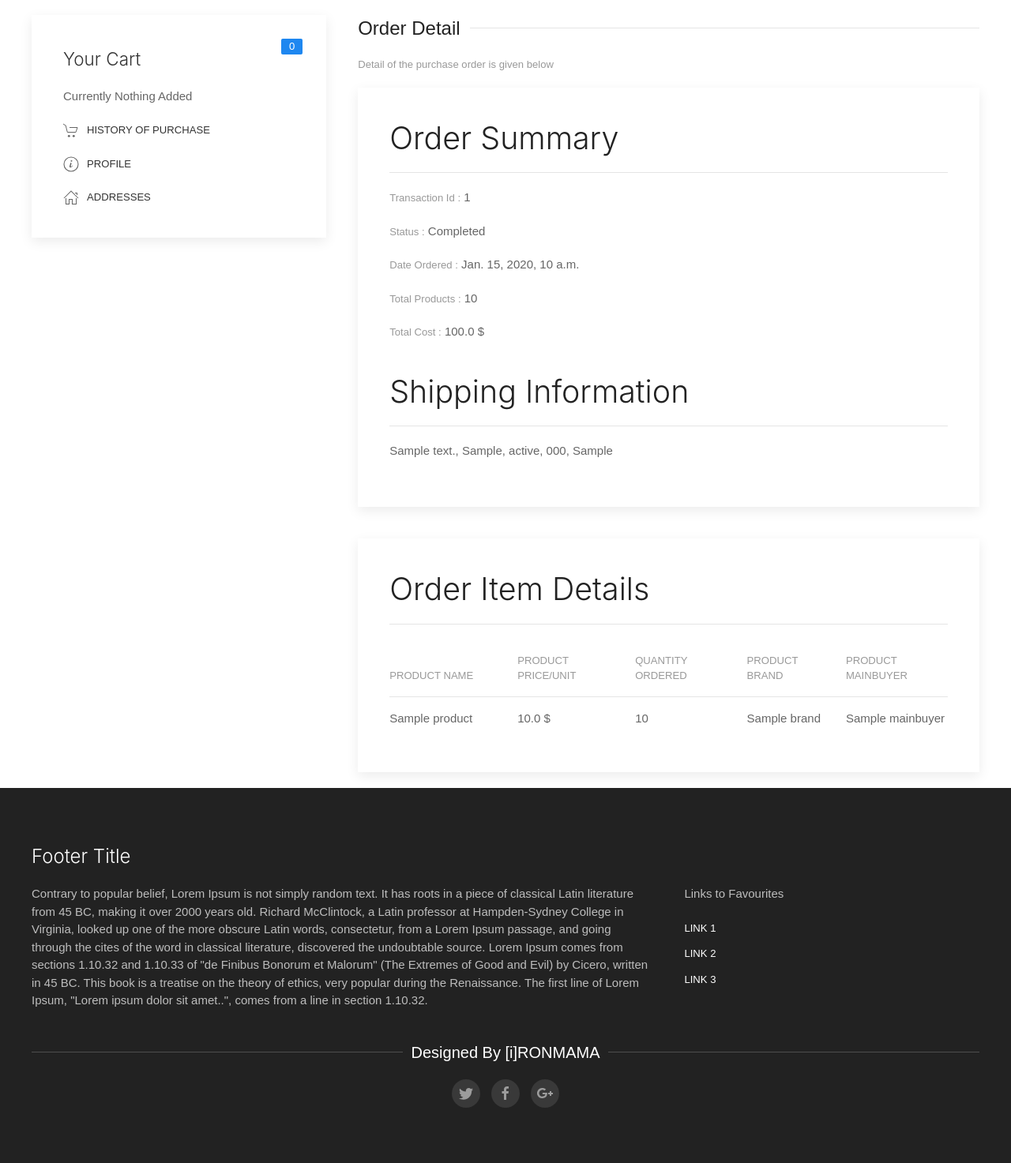
After one commit to hmahmud01/greenotex-server, a Django app: page /orderdetail/1/ in a window 1280 px wide. The commit adds this page. Shown: the part 381-1854 px from the top of the page at 79% size. Run offline with Django 3.2, Linux system fonts and the light colour scheme; tables that the repository leaves empty hold one stand-in row (values such as "Sample post").

Commit message:
order listing complete

```diff
--- a/ecommerce/models.py
+++ b/ecommerce/models.py
@@ -143,6 +143,7 @@ class ShippingAddress(models.Model):
     city = models.CharField(max_length=200, null=True)
     state= models.CharField(max_length=200, null=True)
     zipcode = models.CharField(max_length=200, null=True)
+    country = models.CharField(max_length=32, null=True)
     date_added = models.DateTimeField(auto_now_add=True)
 
     def __str__(self):
--- a/ecommerce/templates/addresses.html
+++ b/ecommerce/templates/addresses.html
@@ -5,7 +5,7 @@
 <div class="uk-height-medium uk-flex uk-flex-center uk-flex-middle uk-background-cover uk-light"
 data-src="/static/img/banner.jpg"
 data-sizes="(min-width: 650px) 650px, 100vw" uk-img>
-    <h1>Products</h1>
+    <h1>Addresses</h1>
 </div>
 
 
--- a/ecommerce/templates/base_admin.html
+++ b/ecommerce/templates/base_admin.html
@@ -94,6 +94,7 @@
 
     <script src="/static/js/uikit.min.js"></script>
     <script src="/static/js/uikit-icons.min.js"></script>
+    <script src="https://code.jquery.com/jquery-3.3.1.min.js"></script>
     {% block extrascripts %}
     {% endblock %}
 </body>
--- a/ecommerce/templates/index.html
+++ b/ecommerce/templates/index.html
@@ -16,7 +16,7 @@ data-sizes="(min-width: 650px) 650px, 100vw" uk-img>
                 <div class="uk-card-badge uk-label">0</div>
                 <h3 class="uk-card-title">Your Cart</h3>
                 <p>Currently Nothing Added</p>
-                <p><span class="uk-margin-small-right" uk-icon="cart"></span><a class="uk-button uk-button-text" href="#">History of purchase</a></p>
+                <p><span class="uk-margin-small-right" uk-icon="cart"></span><a class="uk-button uk-button-text" href="{% url 'orderhistory' %}">History of purchase</a></p>
                 <p><span class="uk-margin-small-right" uk-icon="info"></span><a class="uk-button uk-button-text" href="#">Profile</a></p>
                 <p><span class="uk-margin-small-right" uk-icon="home"></span><a class="uk-button uk-button-text" href="{% url 'addresses' %}">Addresses</a></p>
             </div>
--- /dev/null
+++ b/ecommerce/templates/orderdetail.html
@@ -0,0 +1,85 @@
+{% extends 'base.html' %}
+{% load static %}
+
+{% block content %}
+<div class="uk-height-medium uk-flex uk-flex-center uk-flex-middle uk-background-cover uk-light"
+data-src="/static/img/banner.jpg"
+data-sizes="(min-width: 650px) 650px, 100vw" uk-img>
+    <h1>Purchase Detail</h1>
+</div>
+
+
+<div class="uk-container uk-margin main-content">
+    <div uk-grid>
+        <div class="uk-width-1-3">
+            <div class="uk-card uk-card-default uk-card-body">
+                <div class="uk-card-badge uk-label">0</div>
+                <h3 class="uk-card-title">Your Cart</h3>
+                <p>Currently Nothing Added</p>
+                <p><span class="uk-margin-small-right" uk-icon="cart"></span><a class="uk-button uk-button-text" href="{% url 'orderhistory' %}">History of purchase</a></p>
+                <p><span class="uk-margin-small-right" uk-icon="info"></span><a class="uk-button uk-button-text" href="#">Profile</a></p>
+                <p><span class="uk-margin-small-right" uk-icon="home"></span><a class="uk-button uk-button-text" href="{% url 'addresses' %}">Addresses</a></p>
+            </div>
+        </div>
+        <div class="uk-width-2-3">
+            <h3 class="uk-heading-line"><span>Order Detail</span></h3>
+            <div class="uk-margin">
+                <p class="uk-text-meta">Detail of the purchase order is given below</p>
+            </div>
+
+            <div class="uk-child-width-1-1@s" uk-grid>
+                <div>
+                    <div class="uk-card uk-card-default uk-card-hover uk-card-body uk-margin">
+                        <h3 class="uk-article-title">Order Summary</h3>
+                        <hr>
+                        <div class="uk-margin">
+                            <p><span class="uk-article-meta">Transaction Id :</span> {{ order.transaction_id }}</p>
+                            <p><span class="uk-article-meta">Status :</span> Completed</p>
+                            <p><span class="uk-article-meta">Date Ordered :</span> {{ order.date_ordered }}</p>
+                            <p><span class="uk-article-meta">Total Products :</span> {{ order.get_cart_items }}</p>
+                            <p><span class="uk-article-meta">Total Cost :</span> {{ order.get_cart_total }} $</p>
+                        </div>
+
+                        <h3 class="uk-article-title">Shipping Information</h3>
+                        <hr>
+                        <div class="uk-margin">
+                            <p>{{ shipping.address }}, {{ shipping.city }}, {{ shipping.state }}, {{ shipping.zipcode }},  {{ shipping.country }} </p>
+                        </div>
+                    </div>
+                </div>
+            </div>
+
+            <div class="uk-child-width-1-1@s" uk-grid>
+                <div>
+                    <div class="uk-card uk-card-default uk-card-hover uk-card-body uk-margin">
+                        <h3 class="uk-article-title">Order Item Details</h3>
+                        <hr>
+                        <table class="uk-table uk-table-justify uk-table-divider">
+                            <thead>
+                                <tr>
+                                    <th class="uk-width-small">Product Name</th>
+                                    <th>Product Price/Unit</th>
+                                    <th>Quantity Ordered</th>
+                                    <th>Product Brand</th>
+                                    <th>Product MainBuyer</th>
+                                  </tr>
+                            </thead>
+                            <tbody>
+                                {% for item in orderitems %}
+                                <tr>
+                                    <td>{{ item.product.title }}</td>
+                                    <td>{{ item.product.price }} $</td>
+                                    <td>{{ item.quantity }}</td>
+                                    <td>{{ item.product.brand.name }}</td>
+                                    <td>{{ item.product.brand.mainbuyer.name }}</td>
+                                </tr>
+                                {% endfor %}
+                            </tbody>
+                        </table>
+                    </div>
+                </div>
+            </div>
+        </div>
+    </div>
+</div>
+{% endblock %}
--- a/ecommerce/urls.py
+++ b/ecommerce/urls.py
@@ -31,6 +31,9 @@ urlpatterns = [
     path('update_item/', views.updateItem, name='update_item'),
     path('cart/', views.cart, name="cart"),
 	path('checkout/', views.checkout, name="checkout"),
+    path('orderhistory/', views.orderhistory, name="orderhistory"),
+    path('orderdetail/<int:oid>/', views.orderdetail, name="orderdetail"),
+    path('process_order/', views.processOrder, name="process_order"),
     path('addresses/', views.addresses, name="addresses"),
     path('adddeliveryaddress/', views.addDeliveryAddress, name="adddeliveryaddress"),
     path('addbillingaddress/', views.addBillingAddress, name="addbillingaddress"),
--- a/ecommerce/views.py
+++ b/ecommerce/views.py
@@ -304,3 +304,38 @@ def updateItem(request):
         orderItem.delete()
 
     return JsonResponse('Item was added', safe=False)
+
+
+def processOrder(request):
+    post_data = request.POST
+    print(post_data)
+    order_id = post_data['order']
+    order = Order.objects.get(id=order_id)
+    order.complete = True
+    order.transaction_id = "greenotexorder"+str(order.id)
+    order.save()
+
+    shipping = ShippingAddress(
+        address = post_data['address'],
+        city = post_data['city'],
+        state = post_data['state'],
+        zipcode = post_data['zipcode'],
+        country = post_data['country'],
+        order = order,
+        customer = request.user.localbuyer
+    )
+
+    shipping.save()
+
+    return redirect('checkout')
+
+def orderhistory(request):
+    customer = request.user.localbuyer
+    orders = Order.objects.filter(customer_id=customer.id).filter(complete=True)
+    return render(request, 'orderhistory.html', {'orders': orders})
+
+def orderdetail(request, oid):
+    order = Order.objects.get(id=oid)
+    orderitems = OrderItems.objects.filter(order_id=oid)
+    shipping = ShippingAddress.objects.get(order_id=oid)
+    return render(request, 'orderdetail.html', {'order': order, 'orderitems':orderitems, 'shipping': shipping})
```
Also changed, not shown: ecommerce/templates/checkout.html (+55 -2 lines), ecommerce/templates/orderhistory.html (added, +61 -0 lines), ecommerce/migrations/0006_shippingaddress_country.py (added), media/photo/lara_croft_journey-wallpaper-1920x1080.jpg (added).
